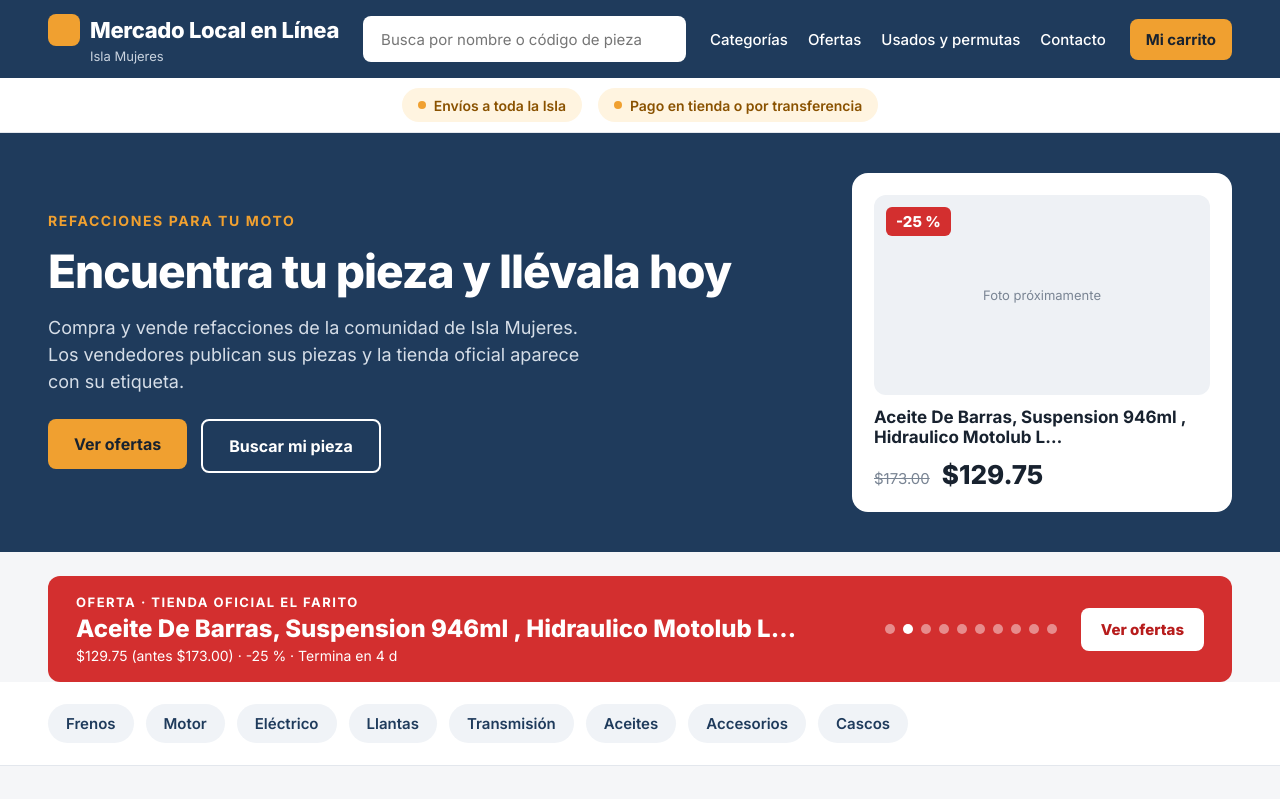
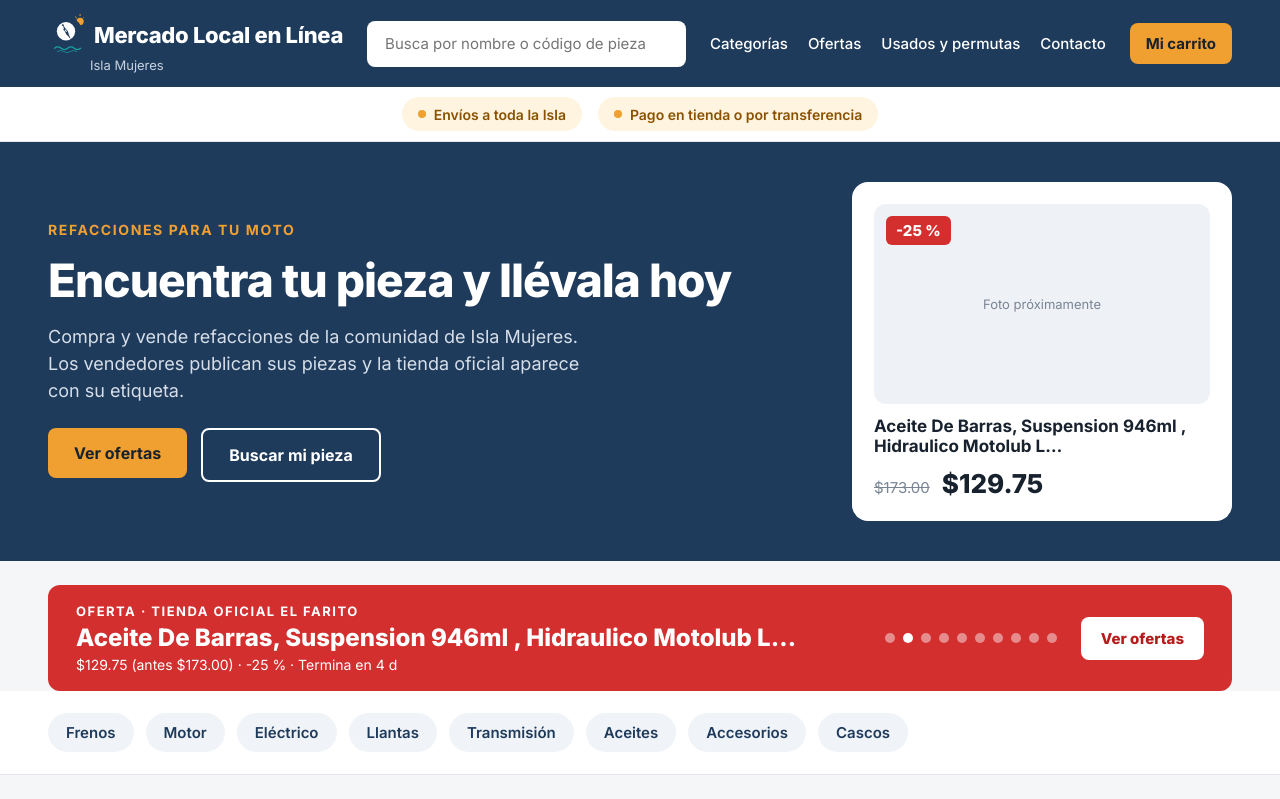
Before and after one commit to elfaritorefaccionaria-ai/elfarito, a plain HTML site: page index.html in a window 1280 px wide. Shown: the top 799 px of the page. Drawn offline with Linux system fonts and the light colour scheme.

Commit message:
Encabezado: logo con silueta de Isla Mujeres
Co-Authored-By: Claude Haiku 5.5 <noreply@anthropic.com>
Claude-Session: https://claude.ai/code/session_01Ndgsx95hyoydaj5ffLwpis

```diff
--- a/index.html
+++ b/index.html
@@ -89,7 +89,7 @@ a{color:inherit;text-decoration:none}
 
 <div class="head">
 <div class="brand">
-<div class="logo"><i></i>Mercado Local en Línea</div>
+<div class="logo"><img src="logo.svg" alt="" width="36" height="41" style="flex-shrink:0">Mercado Local en Línea</div>
 <div class="sub">Isla Mujeres</div>
 </div>
 <input id="q" class="search" type="search" placeholder="Busca por nombre o código de pieza" autocomplete="off">
```
Also changed, not shown: logo.svg (added).
